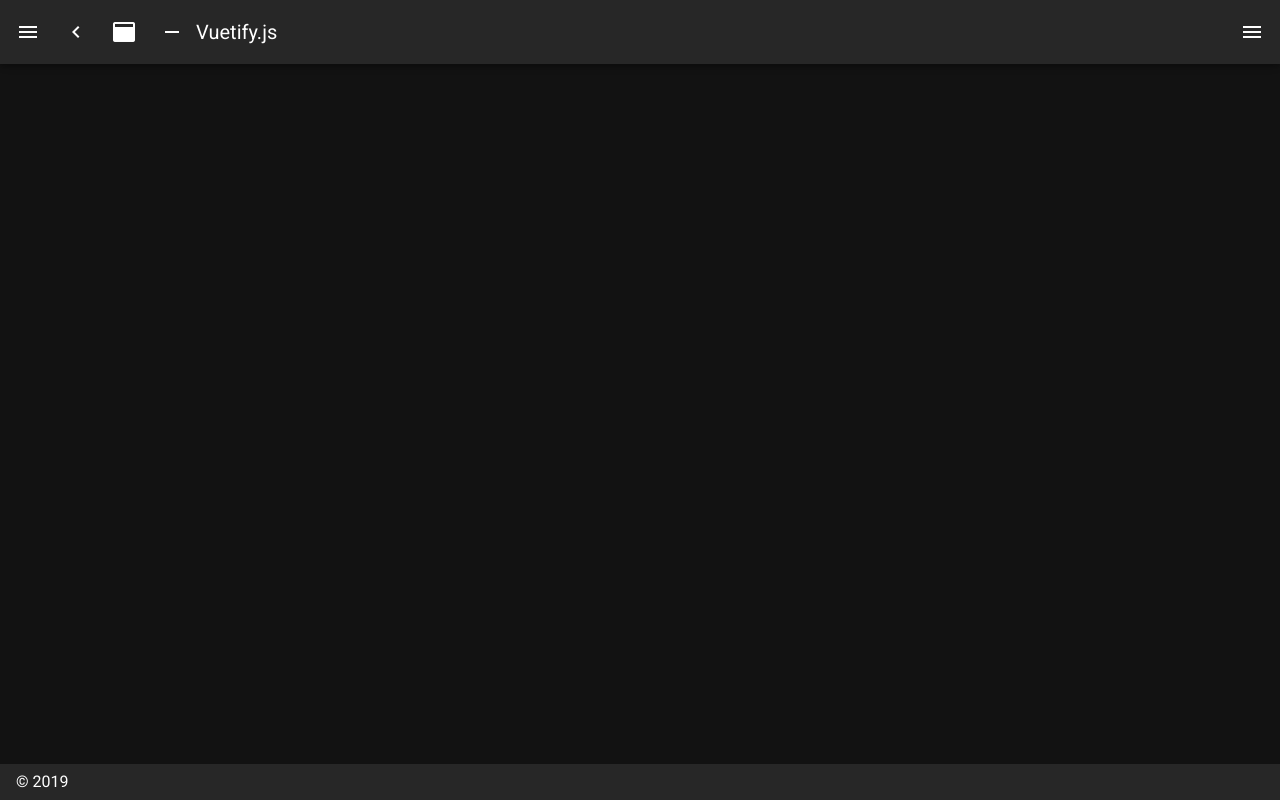
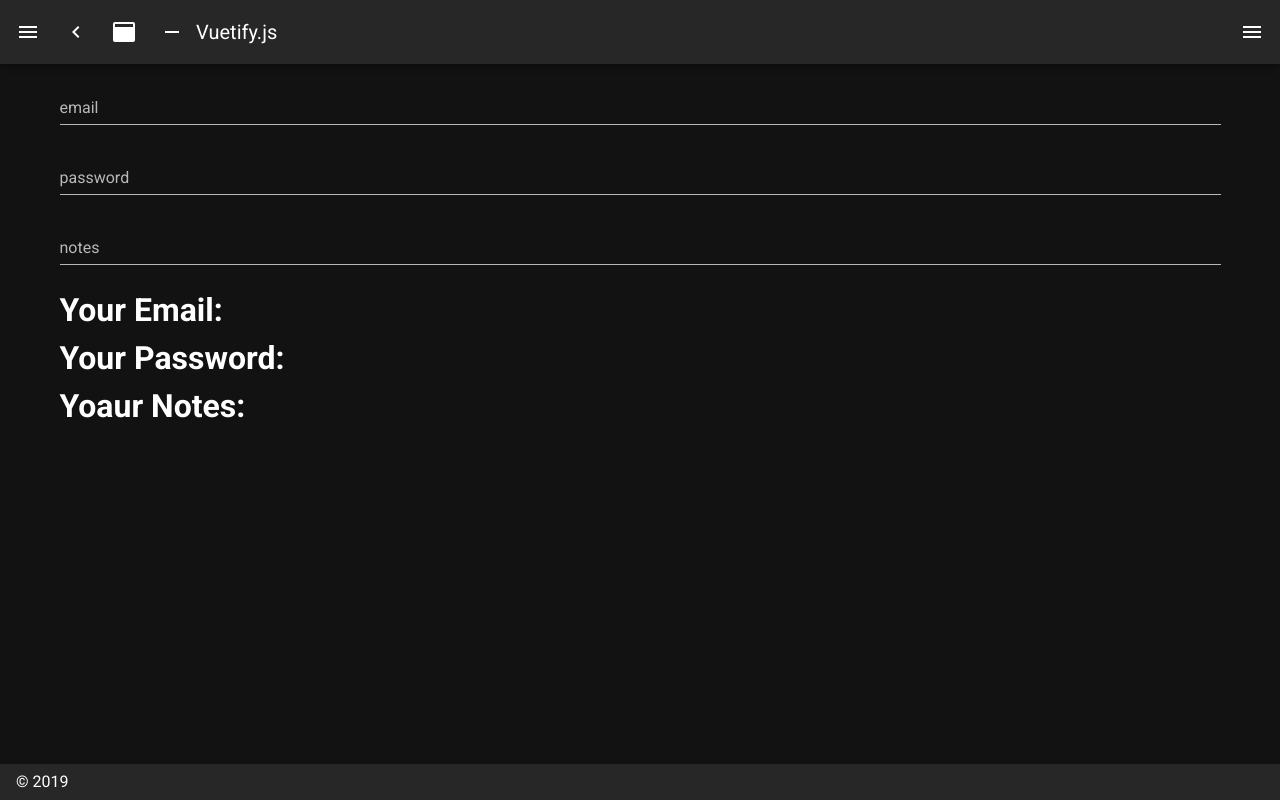
Before and after one commit to favians/Vue, a Nuxt app: page /form in a window 1280 px wide. Before the commit this address had no page. Built offline with nearby package versions, Linux system fonts and the light colour scheme.

Commit message:
feature form

```diff
--- a/layouts/default.vue
+++ b/layouts/default.vue
@@ -119,6 +119,11 @@ export default {
           icon: 'mdi-sd',
           title: 'Local Storage',
           to: '/storage'
+        },
+        {
+          icon: 'mdi-format-align-justify',
+          title: 'Form State',
+          to: '/form'
         }
       ],
       miniVariant: false,
--- /dev/null
+++ b/pages/form.vue
@@ -0,0 +1,24 @@
+<template>
+  <div>
+    <form>
+      <v-text-field v-model="email" label="email"></v-text-field>
+      <v-text-field v-model="password" label="password"></v-text-field>
+      <v-text-field v-model="notes" label="notes"></v-text-field>
+    </form>
+    <h1>Your Email: {{ email }}</h1>
+    <h1>Your Password: {{ password }}</h1>
+    <h1>Yoaur Notes: {{ notes }}</h1>
+  </div>
+</template>
+
+<script>
+export default {
+  data() {
+    return {
+      email: '',
+      password: '',
+      notes: ''
+    }
+  }
+}
+</script>
```
